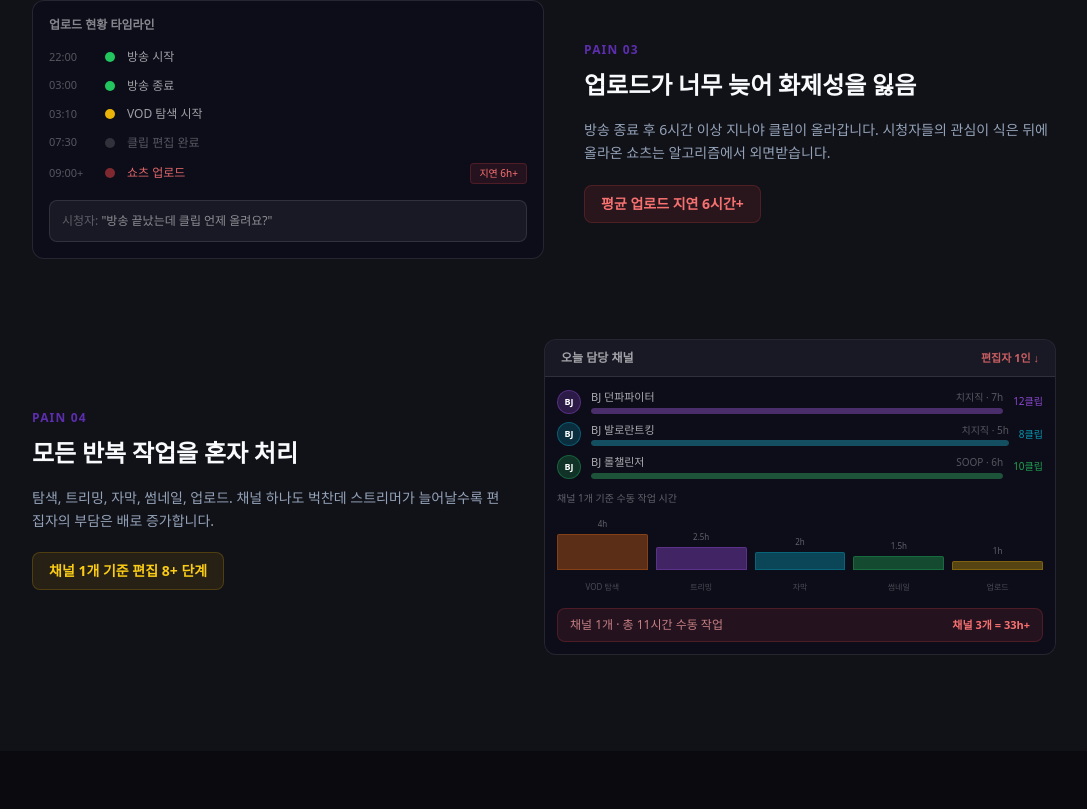
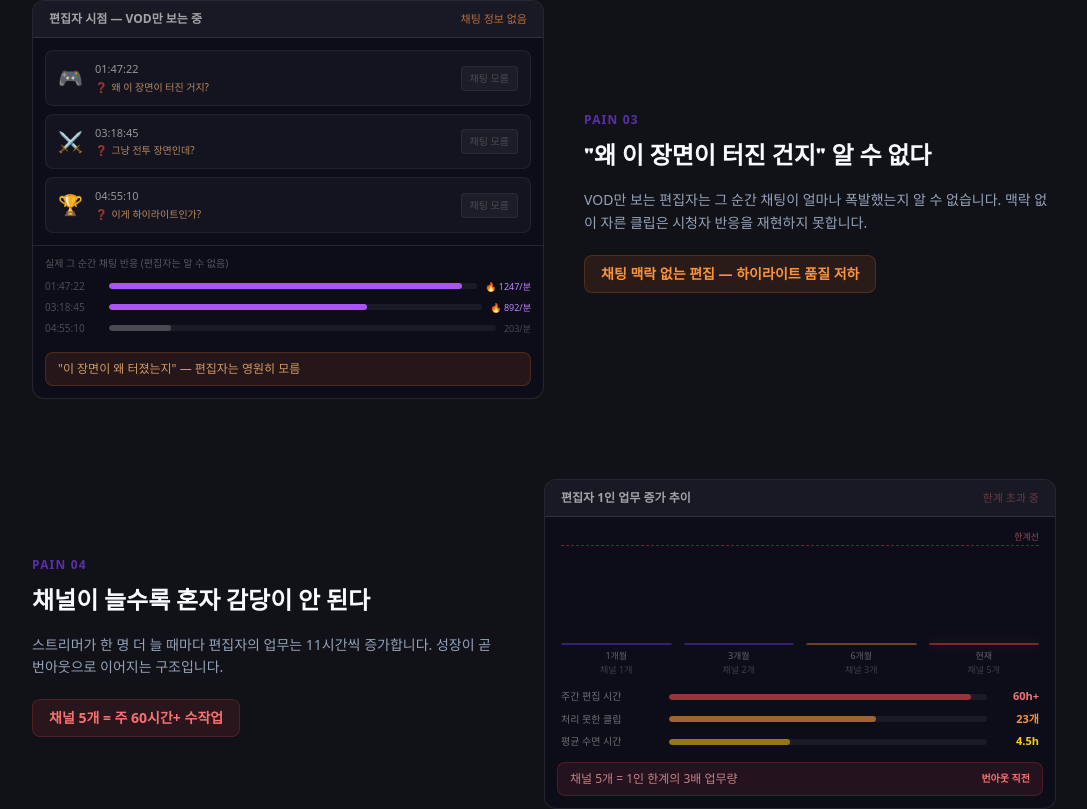
Before and after one commit to kth4778/clivo-landing, a React (Vite) app: page / in a window 1280 px wide. Shown: the part 1891-2700 px from the top of the page, without its empty margins (96-1183 px from the left). Built offline with nearby package versions, Linux system fonts and the light colour scheme; a web font is replaced by a local one.

Commit message:
improve: pain 03/04 redesign + fix thumbnail image path

```diff
--- a/src/components/PainPoints.tsx
+++ b/src/components/PainPoints.tsx
@@ -1,6 +1,6 @@
 import { motion } from 'framer-motion'
 import { useInView } from '@/hooks/useInView'
-import vodThumb from '@/assets/김코딩_발로란트 방송 썸네일.png'
+import vodThumb from '@/assets/vod_thumbnail.png'
 
 function VODScrubVisual() {
   return (
@@ -70,125 +70,149 @@ function ChatMissVisual() {
   )
 }
 
-function UploadDelayVisual() {
-  const steps = [
-    { time: '22:00', label: '방송 시작', done: true, warn: false },
-    { time: '03:00', label: '방송 종료', done: true, warn: false },
-    { time: '03:10', label: 'VOD 탐색 시작', done: true, warn: false },
-    { time: '07:30', label: '클립 편집 완료', done: false, warn: false },
-    { time: '09:00+', label: '쇼츠 업로드', done: false, warn: true },
+// Pain 03 — 채팅 맥락 없이 VOD 편집
+function ChatContextVisual() {
+  const clips = [
+    { time: '01:47:22', thumb: '🎮', question: '왜 이 장면이 터진 거지?', chatCount: 0, known: false },
+    { time: '03:18:45', thumb: '⚔️', question: '그냥 전투 장면인데?',     chatCount: 0, known: false },
+    { time: '04:55:10', thumb: '🏆', question: '이게 하이라이트인가?',     chatCount: 0, known: false },
   ]
+  const realChats = [
+    { time: '01:47:22', peak: 1247, msg: '"ㅋㅋㅋ 이거 완전 클립각" × 340건' },
+    { time: '03:18:45', peak: 892,  msg: '"역대급 역전!!!" × 280건' },
+    { time: '04:55:10', peak: 203,  msg: '"그냥 평범한 장면"' },
+  ]
+
   return (
-    <div className="w-full bg-[#0d0d1a] rounded-xl p-4 border border-white/10">
-      <div className="text-white/50 text-xs mb-4 font-semibold">업로드 현황 타임라인</div>
-      <div className="space-y-3 mb-4">
-        {steps.map((step, i) => (
-          <div key={i} className="flex items-center gap-3">
-            <span className="text-white/30 text-[11px] w-11 flex-shrink-0">{step.time}</span>
-            <div
-              className={`w-2.5 h-2.5 rounded-full flex-shrink-0 ${
-                step.done
-                  ? i < 2 ? 'bg-green-500' : 'bg-yellow-500'
-                  : step.warn ? 'bg-red-500 animate-pulse' : 'bg-white/15'
-              }`}
-            />
-            <span
-              className={`text-xs flex-1 ${
-                step.warn ? 'text-red-400/90' : step.done ? 'text-white/60' : 'text-white/30'
-              }`}
-            >
-              {step.label}
-            </span>
-            {step.warn && (
-              <span className="text-[10px] text-red-400 bg-red-500/10 border border-red-500/20 px-2 py-0.5 rounded flex-shrink-0">
-                지연 6h+
-              </span>
-            )}
+    <div className="w-full bg-[#0d0d1a] rounded-xl border border-white/10 overflow-hidden">
+      <div className="flex items-center gap-2 px-4 py-2.5 border-b border-white/10 bg-white/5">
+        <span className="text-white/60 text-xs font-semibold">편집자 시점 — VOD만 보는 중</span>
+        <span className="ml-auto text-orange-400/70 text-[11px]">채팅 정보 없음</span>
+      </div>
+
+      {/* 편집자가 보는 클립 목록 */}
+      <div className="p-3 space-y-2">
+        {clips.map((c, i) => (
+          <div key={i} className="flex items-center gap-3 bg-white/[0.03] rounded-lg px-3 py-2.5 border border-white/[0.06]">
+            <span className="text-xl flex-shrink-0">{c.thumb}</span>
+            <div className="flex-1 min-w-0">
+              <div className="text-white/55 text-[11px] font-medium">{c.time}</div>
+              <div className="text-orange-300/70 text-[10px] mt-0.5 flex items-center gap-1">
+                <span>❓</span> {c.question}
+              </div>
+            </div>
+            <div className="flex-shrink-0 text-[10px] text-white/20 bg-white/[0.04] px-2 py-1 rounded border border-white/[0.06]">
+              채팅 모름
+            </div>
           </div>
         ))}
       </div>
-      <div className="text-xs text-white/30 bg-white/5 rounded-lg p-3 border border-white/10">
-        시청자: <span className="text-white/50">"방송 끝났는데 클립 언제 올려요?"</span>
+
+      {/* 실제 채팅 반응 — 편집자가 모르는 정보 */}
+      <div className="border-t border-white/10 px-3 py-2.5">
+        <div className="text-white/30 text-[10px] mb-2">실제 그 순간 채팅 반응 (편집자는 알 수 없음)</div>
+        {realChats.map((r, i) => (
+          <div key={i} className="flex items-center gap-2 mb-1.5">
+            <span className="text-white/25 text-[10px] w-14 flex-shrink-0">{r.time}</span>
+            <div className="flex-1 h-1.5 bg-white/[0.06] rounded-full overflow-hidden">
+              <div className="h-full rounded-full"
+                style={{
+                  width: `${Math.round(r.peak / 13)}%`,
+                  background: r.peak > 500 ? '#a855f7' : r.peak > 300 ? '#06b6d4' : '#ffffff33'
+                }}/>
+            </div>
+            <span className={`text-[9px] flex-shrink-0 ${r.peak > 500 ? 'text-purple-400' : r.peak > 300 ? 'text-cyan-400' : 'text-white/25'}`}>
+              {r.peak > 300 ? `🔥 ${r.peak}/분` : `${r.peak}/분`}
+            </span>
+          </div>
+        ))}
+      </div>
+
+      <div className="px-3 pb-3">
+        <div className="flex items-center gap-2 bg-orange-500/10 border border-orange-500/20 rounded-lg px-3 py-2">
+          <span className="text-orange-300/80 text-xs">"이 장면이 왜 터졌는지" — 편집자는 영원히 모름</span>
+        </div>
       </div>
     </div>
   )
 }
 
-function ManualWorkVisual() {
-  const channels = [
-    { name: 'BJ 던파파이터', platform: '치지직', dur: '7h', clips: 12, color: '#a855f7' },
-    { name: 'BJ 발로란트킹', platform: '치지직', dur: '5h', clips: 8,  color: '#06b6d4' },
-    { name: 'BJ 롤챌린저',   platform: 'SOOP',   dur: '6h', clips: 10, color: '#22c55e' },
-  ]
-  const taskBars = [
-    { label: 'VOD 탐색',   hours: 4.0, color: '#f97316' },
-    { label: '트리밍',     hours: 2.5, color: '#a855f7' },
-    { label: '자막',       hours: 2.0, color: '#06b6d4' },
-    { label: '썸네일',     hours: 1.5, color: '#22c55e' },
-    { label: '업로드',     hours: 1.0, color: '#eab308' },
-  ]
-  const maxH = Math.max(...taskBars.map(t => t.hours))
-  const totalH = taskBars.reduce((s, t) => s + t.hours, 0)
+// Pain 04 — 채널이 늘수록 편집자 혼자 감당 불가
+function ScalingPainVisual() {
+  const months = ['1개월', '3개월', '6개월', '현재']
+  const editorLoad = [18, 33, 52, 88] // 업무 부담 %
+  const channels =  [1,   2,   3,   5]
 
   return (
     <div className="w-full bg-[#0d0d1a] rounded-xl border border-white/10 overflow-hidden">
-      {/* 담당 채널 목록 */}
       <div className="flex items-center gap-2 px-4 py-2.5 border-b border-white/10 bg-white/5">
-        <span className="text-white/60 text-xs font-semibold">오늘 담당 채널</span>
-        <span className="ml-auto text-red-400/80 text-[11px] font-semibold">편집자 1인 ↓</span>
-      </div>
-      <div className="px-3 pt-3 space-y-2">
-        {channels.map((ch, i) => (
-          <div key={i} className="flex items-center gap-2.5">
-            <div className="w-6 h-6 rounded-full flex-shrink-0 flex items-center justify-center text-[9px] font-bold text-white"
-              style={{ background: ch.color + '33', border: `1px solid ${ch.color}55` }}>
-              BJ
-            </div>
-            <div className="flex-1 min-w-0">
-              <div className="flex items-center justify-between mb-0.5">
-                <span className="text-white/65 text-[11px] font-medium truncate">{ch.name}</span>
-                <span className="text-white/30 text-[10px] flex-shrink-0 ml-2">{ch.platform} · {ch.dur}</span>
-              </div>
-              {/* 작업량 바 */}
-              <div className="h-1.5 bg-white/[0.06] rounded-full overflow-hidden">
-                <div className="h-full rounded-full" style={{ width: '100%', background: ch.color + '55' }}/>
-              </div>
-            </div>
-            <span className="text-[10px] flex-shrink-0" style={{ color: ch.color + 'cc' }}>{ch.clips}클립</span>
-          </div>
-        ))}
+        <span className="text-white/60 text-xs font-semibold">편집자 1인 업무 증가 추이</span>
+        <span className="ml-auto text-red-400/70 text-[11px] animate-pulse">한계 초과 중</span>
       </div>
 
-      {/* 작업 유형별 소요 시간 바 차트 */}
-      <div className="px-3 pt-3 pb-1">
-        <div className="text-white/35 text-[10px] mb-2">채널 1개 기준 수동 작업 시간</div>
-        <div className="flex items-end gap-2 h-14">
-          {taskBars.map((t, i) => (
-            <div key={i} className="flex-1 flex flex-col items-center gap-1">
-              <span className="text-[8px] text-white/35">{t.hours}h</span>
-              <div className="w-full rounded-t-sm transition-all"
-                style={{
-                  height: `${(t.hours / maxH) * 36}px`,
-                  background: t.color + '55',
-                  border: `1px solid ${t.color}44`,
-                }}/>
-            </div>
-          ))}
+      {/* 업무 증가 그래프 */}
+      <div className="px-4 pt-4 pb-2">
+        <div className="relative h-28">
+          {/* 한계선 */}
+          <div className="absolute left-0 right-0 border-t border-dashed border-red-500/40" style={{ top: '10%' }}>
+            <span className="absolute right-0 -top-4 text-[9px] text-red-400/60">한계선</span>
+          </div>
+          {/* 그래프 바 */}
+          <div className="absolute bottom-0 left-0 right-0 flex items-end gap-3 h-full">
+            {editorLoad.map((load, i) => (
+              <div key={i} className="flex-1 flex flex-col items-center gap-1">
+                <div className="w-full rounded-t-md relative overflow-hidden"
+                  style={{
+                    height: `${load}%`,
+                    background: load >= 80
+                      ? 'linear-gradient(to top, rgba(239,68,68,0.7), rgba(239,68,68,0.4))'
+                      : load >= 50
+                      ? 'linear-gradient(to top, rgba(251,146,60,0.6), rgba(251,146,60,0.3))'
+                      : 'linear-gradient(to top, rgba(124,58,237,0.5), rgba(124,58,237,0.2))',
+                    border: `1px solid ${load >= 80 ? 'rgba(239,68,68,0.5)' : load >= 50 ? 'rgba(251,146,60,0.4)' : 'rgba(124,58,237,0.4)'}`,
+                    boxShadow: load >= 80 ? '0 0 12px rgba(239,68,68,0.3)' : undefined,
+                  }}>
+                  <span className="absolute top-1 left-0 right-0 text-center text-[8px] font-bold text-white/70">
+                    {load >= 80 ? '😵' : load >= 50 ? '😓' : '🙂'}
+                  </span>
+                </div>
+              </div>
+            ))}
+          </div>
         </div>
-        <div className="flex gap-2 mt-0.5">
-          {taskBars.map((t, i) => (
+        {/* x축 레이블 */}
+        <div className="flex gap-3 mt-1">
+          {months.map((m, i) => (
             <div key={i} className="flex-1 text-center">
-              <span className="text-[8px] text-white/25">{t.label}</span>
+              <div className="text-[9px] text-white/35">{m}</div>
+              <div className="text-[9px] text-white/20">채널 {channels[i]}개</div>
             </div>
           ))}
         </div>
       </div>
 
-      {/* 총합 경고 */}
-      <div className="px-3 pb-3 pt-2">
+      {/* 현재 상태 */}
+      <div className="px-4 pb-3 pt-1 space-y-1.5">
+        {[
+          { label: '주간 편집 시간',  value: '60h+',   color: 'text-red-400',    bar: 95 },
+          { label: '처리 못한 클립',  value: '23개',   color: 'text-orange-400', bar: 65 },
+          { label: '평균 수면 시간',  value: '4.5h',   color: 'text-yellow-400', bar: 38 },
+        ].map((s, i) => (
+          <div key={i} className="flex items-center gap-3">
+            <span className="text-white/40 text-[10px] w-24 flex-shrink-0">{s.label}</span>
+            <div className="flex-1 h-1.5 bg-white/[0.06] rounded-full overflow-hidden">
+              <div className={`h-full rounded-full`}
+                style={{ width: `${s.bar}%`, background: s.bar > 80 ? 'rgba(239,68,68,0.6)' : s.bar > 50 ? 'rgba(251,146,60,0.6)' : 'rgba(234,179,8,0.6)' }}/>
+            </div>
+            <span className={`text-[11px] font-bold w-10 flex-shrink-0 text-right ${s.color}`}>{s.value}</span>
+          </div>
+        ))}
+      </div>
+
+      <div className="px-3 pb-3">
         <div className="flex items-center justify-between bg-red-500/10 border border-red-500/20 rounded-lg px-3 py-2">
-          <span className="text-red-300/75 text-xs">채널 1개 · 총 {totalH}시간 수동 작업</span>
-          <span className="text-red-400 text-[11px] font-bold">채널 3개 = {totalH * 3}h+</span>
+          <span className="text-red-300/75 text-xs">채널 5개 = 1인 한계의 3배 업무량</span>
+          <span className="text-red-400 text-[10px] font-bold">번아웃 직전</span>
         </div>
       </div>
     </div>
@@ -215,22 +239,22 @@ const painPoints = [
     statBg: 'bg-red-500/10 border-red-500/20',
   },
   {
-    Visual: UploadDelayVisual,
+    Visual: ChatContextVisual,
     tag: 'Pain 03',
-    title: '업로드가 너무 늦어 화제성을 잃음',
-    desc: '방송 종료 후 6시간 이상 지나야 클립이 올라갑니다. 시청자들의 관심이 식은 뒤에 올라온 쇼츠는 알고리즘에서 외면받습니다.',
-    stat: '평균 업로드 지연 6시간+',
+    title: '"왜 이 장면이 터진 건지" 알 수 없다',
+    desc: 'VOD만 보는 편집자는 그 순간 채팅이 얼마나 폭발했는지 알 수 없습니다. 맥락 없이 자른 클립은 시청자 반응을 재현하지 못합니다.',
+    stat: '채팅 맥락 없는 편집 — 하이라이트 품질 저하',
+    statColor: 'text-orange-400',
+    statBg: 'bg-orange-500/10 border-orange-500/20',
+  },
+  {
+    Visual: ScalingPainVisual,
+    tag: 'Pain 04',
+    title: '채널이 늘수록 혼자 감당이 안 된다',
+    desc: '스트리머가 한 명 더 늘 때마다 편집자의 업무는 11시간씩 증가합니다. 성장이 곧 번아웃으로 이어지는 구조입니다.',
+    stat: '채널 5개 = 주 60시간+ 수작업',
     statColor: 'text-red-400',
     statBg: 'bg-red-500/10 border-red-500/20',
-  },
-  {
-    Visual: ManualWorkVisual,
-    tag: 'Pain 04',
-    title: '모든 반복 작업을 혼자 처리',
-    desc: '탐색, 트리밍, 자막, 썸네일, 업로드. 채널 하나도 벅찬데 스트리머가 늘어날수록 편집자의 부담은 배로 증가합니다.',
-    stat: '채널 1개 기준 편집 8+ 단계',
-    statColor: 'text-yellow-400',
-    statBg: 'bg-yellow-500/10 border-yellow-500/20',
   },
 ]
 
```
Also changed, not shown: src/assets/vod_thumbnail.png (added), 1 other file (tests, documents, lock files or other folders).
